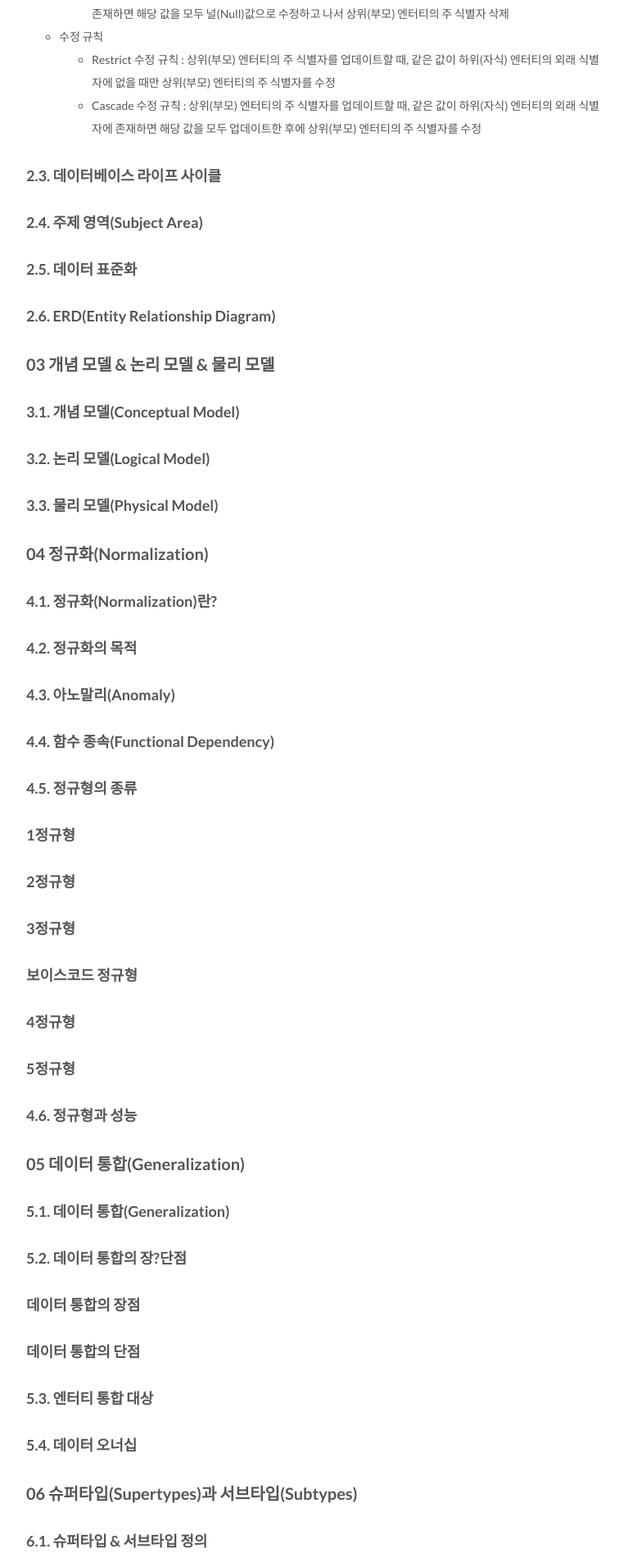
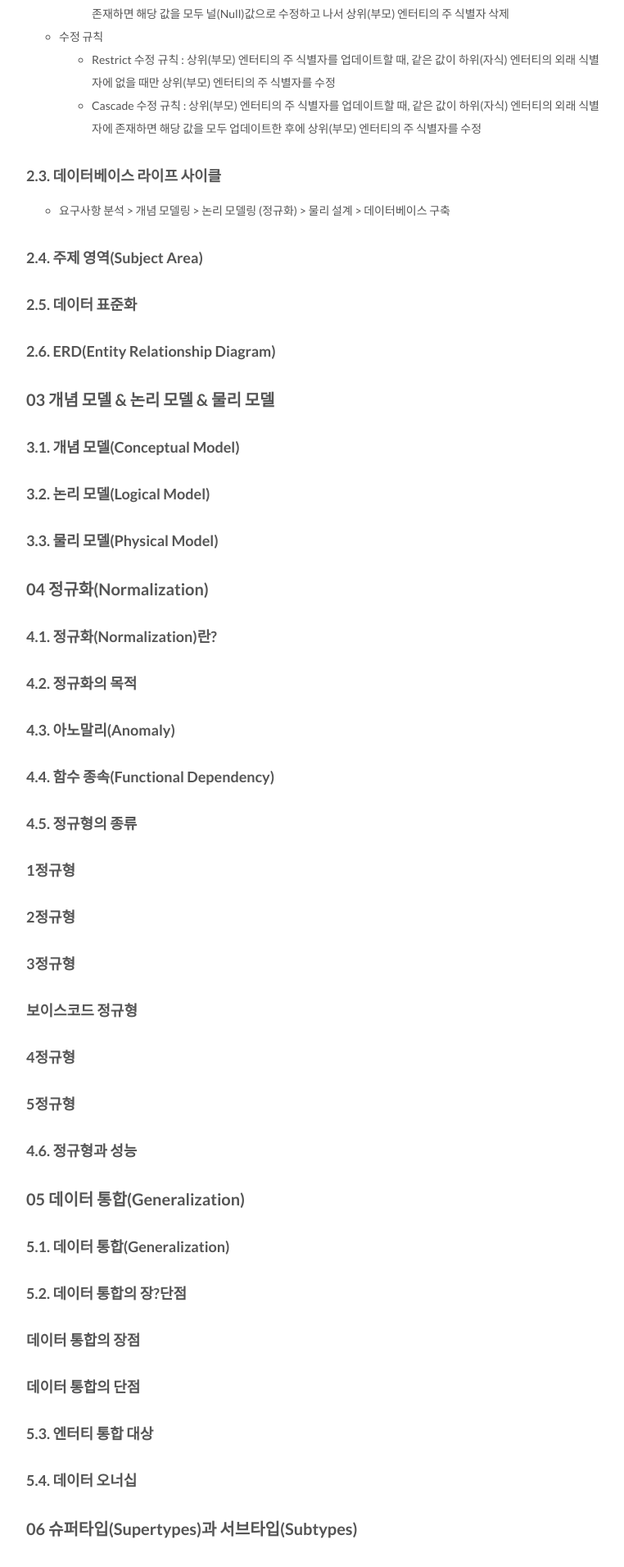
Before and after one commit to csj4032/csj4032.github.io, a Jekyll site: the page built from _posts/2018-05-02-관계형데이터모델링프리미엄가이드.md, in a window 1280 px wide. Shown: the part 3766-5677 px from the top of the page at 82% size, without its empty margins (258-1020 px from the left). Built offline with Jekyll 4.4.1, drawn with Linux system fonts in a browser that asks for light colours; comment, search, counter and statistics services are not loaded.

Commit message:
관계형 데이터 모델링 프리미엄 가이드 포스팅 수정

```diff
--- a/_posts/2018-05-02-관계형데이터모델링프리미엄가이드.md
+++ b/_posts/2018-05-02-관계형데이터모델링프리미엄가이드.md
@@ -104,6 +104,7 @@ comments: true
   * Cascade 수정 규칙 : 상위(부모) 엔터티의 주 식별자를 업데이트할 때, 같은 값이 하위(자식) 엔터티의 외래 식별자에 존재하면 해당 값을 모두 업데이트한 후에 상위(부모) 엔터티의 주 식별자를 수정
 
 ### 2.3. 데이터베이스 라이프 사이클
+* 요구사항 분석 > 개념 모델링 > 논리 모델링 (정규화) > 물리 설계 > 데이터베이스 구축
 
 ### 2.4. 주제 영역(Subject Area)
 
```
